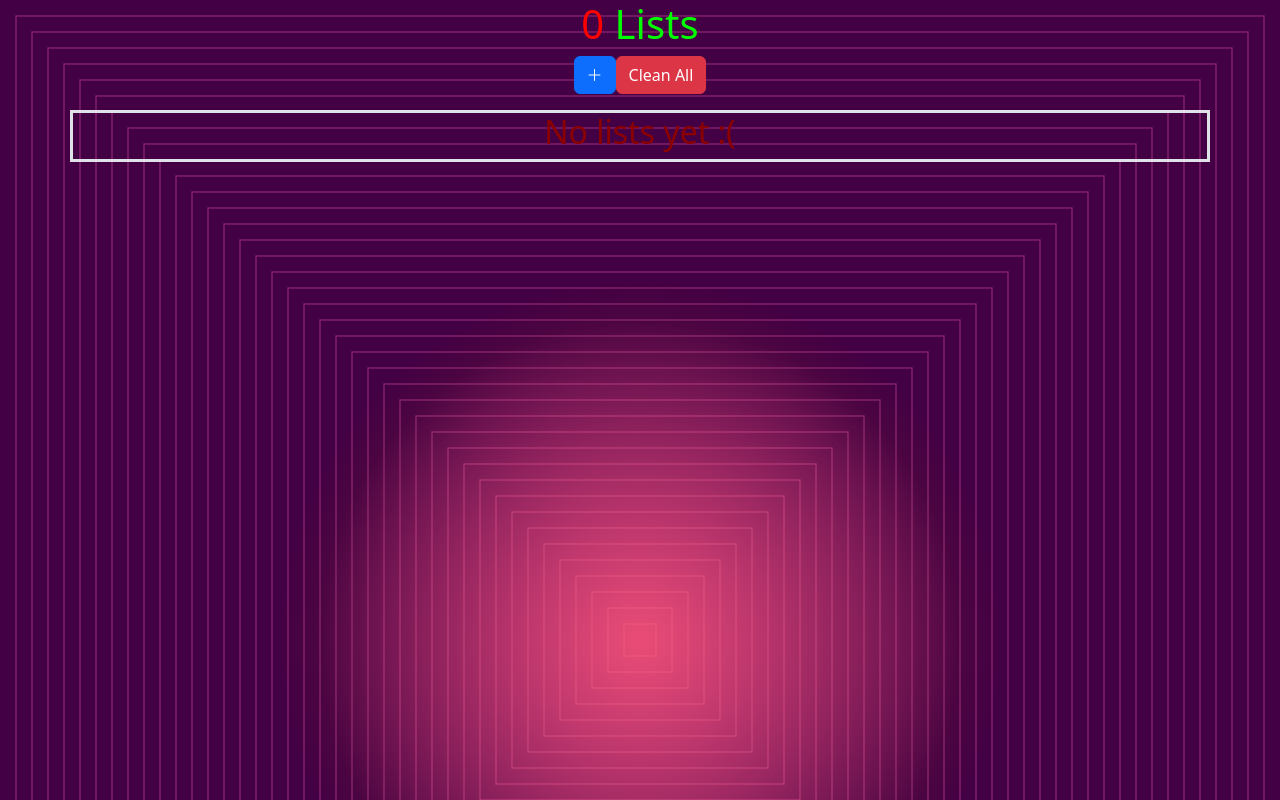
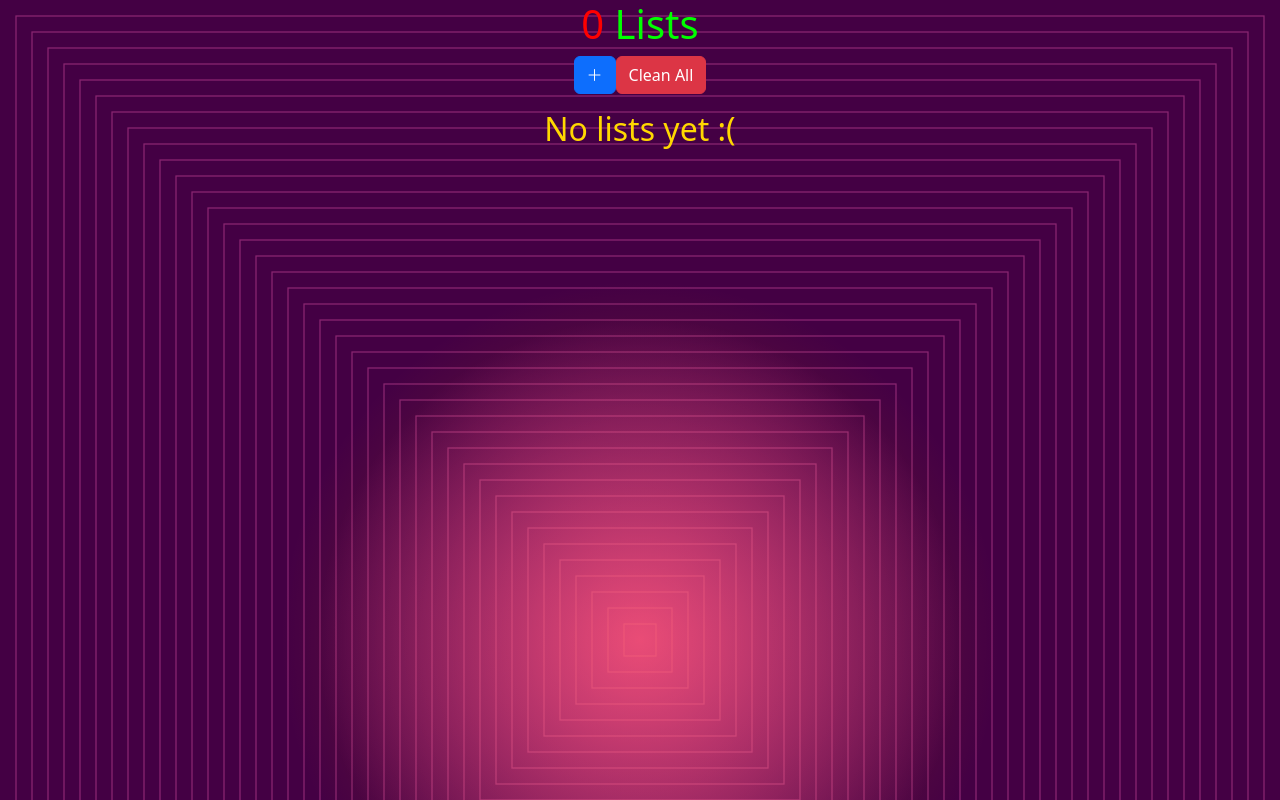
Before and after one commit to betoayza/to-do-list, a React (Vite) app: page / in a window 1280 px wide. Built offline with nearby package versions, Linux system fonts and the light colour scheme.

Commit message:
UI/UX updated

```diff
--- a/src/components/ToDoListApp.jsx
+++ b/src/components/ToDoListApp.jsx
@@ -56,9 +56,9 @@ export const ToDoListApp = () => {
       <button className="btn btn-danger" onClick={handleCleanAll}>
         Clean All
       </button>
-      <div className={"container border mt-3"}>
+      <div className={"container mt-3"}>
         <div
-          className={"row row-cols-auto text-center border"}
+          className={"row row-cols-auto text-center"}
           style={{ display: "flex", justifyContent: "center" }}
         >
           {lists.length ? (
@@ -74,8 +74,8 @@ export const ToDoListApp = () => {
               );
             })
           ) : (
-            <div className={"text-center w-100 border"}>
-              <h2 style={{ color: "#8b0000" }}>No lists yet :(</h2>
+            <div className={"text-center w-100"}>
+              <h2 style={{ color: "#ffd700" }}>No lists yet :(</h2>
             </div>
           )}
         </div>
```
